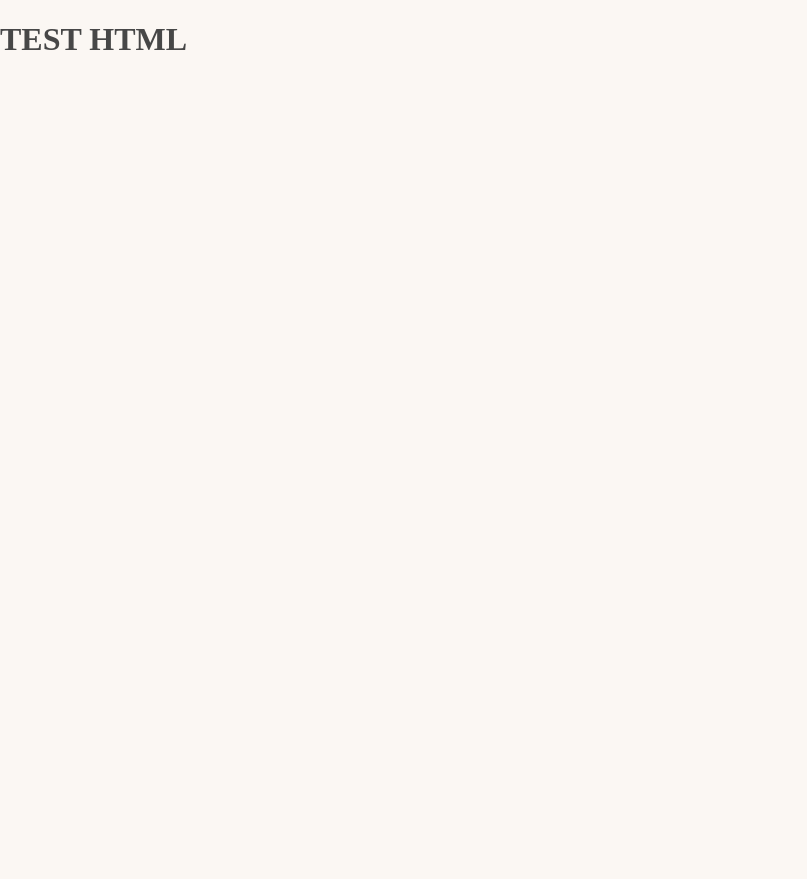
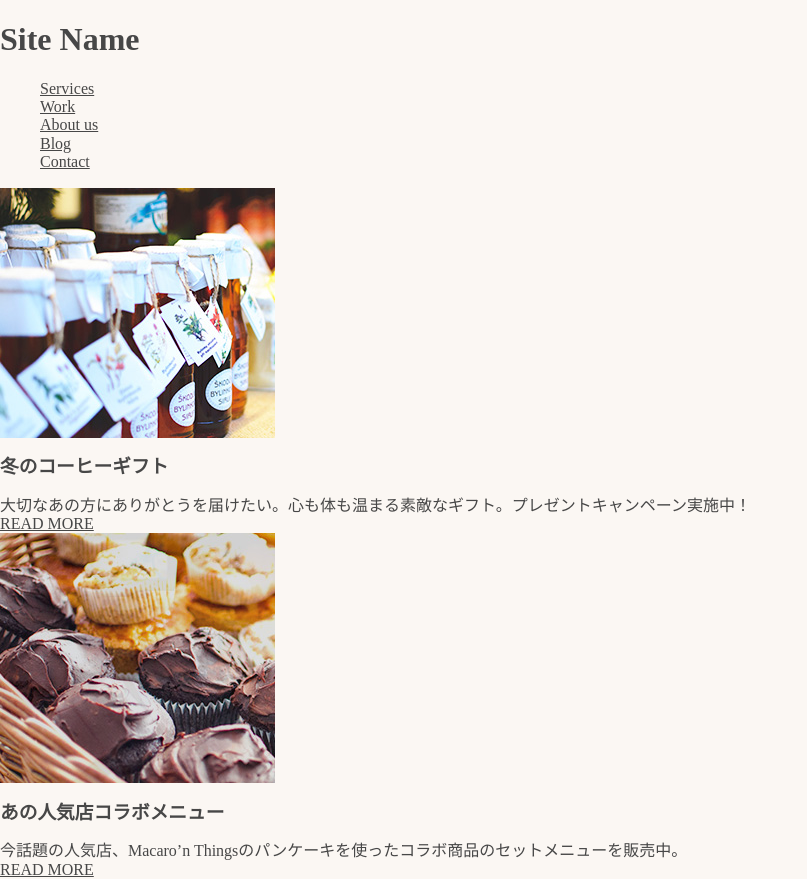
Before and after one commit to retas-seven/sass_practice, a website: page index.html in a window 1280 px wide. Shown: the whole page, without its empty margins (0-807 px from the left). Before the commit the page ends 800 px from the top, so only its background shows below. Drawn offline with Linux system fonts and the light colour scheme.

Commit message:
ヘッダ、画像付き記事のHTMLを作成

```diff
--- a/index.html
+++ b/index.html
@@ -6,10 +6,53 @@
     <title>TEST HTML</title>
     <link rel="stylesheet" href="./resources/css/main.css">
 </head>
-<body>
-	<div>
-	    <h1>TEST HTML</h1>
-	</div>
+    <body>
+        <div id="wrapper">
+            <!-- ヘッダ -->
+            <header class="Header">
+                <div class="Header__head">
+                    <h1>Site Name</h1>
+                </div>
+                <nav class="Header__body">
+                    <ul class="Menu">
+                        <li><a class="Menu__item" href="#">Services</a></li>
+                        <li><a class="Menu__item" href="#">Work</a></li>
+                        <li><a class="Menu__item" href="#">About us</a></li>
+                        <li><a class="Menu__item" href="#">Blog</a></li>
+                        <li><a class="Menu__item" href="#">Contact</a></li>
+                    </ul>
+                </nav>
+            </header>
 
-</body>
+            <!-- エントリー -->
+            <section>
+                <!-- 左側 -->
+                <div class="EntryPanel">
+                    <div class="EntryPanel__sub">
+                        <img class="EntryPanel__thumb" src="./resources/images/top/entry1.jpg" alt="">
+                    </div>
+                    <div class="EntryPanel__main">
+                        <h3 class="EntryPanel__head">冬のコーヒーギフト</h3>
+                        <div class="EntryPanel__body">
+                            大切なあの方にありがとうを届けたい。心も体も温まる素敵なギフト。プレゼントキャンペーン実施中！
+                        </div>
+                        <div class="EntryPanel__foot"><a href="" class="button">READ MORE</a></div>
+                    </div>
+                </div>
+                <!-- 右側 -->
+                <div class="EntryPanel">
+                    <div class="EntryPanel__sub">
+                        <img class="EntryPanel__thumb" src="./resources/images/top/entry2.jpg" alt="">
+                    </div>
+                    <div class="EntryPanel__main">
+                        <h3 class="EntryPanel__head">あの人気店コラボメニュー</h3>
+                        <div class="EntryPanel__body">
+                            今話題の人気店、Macaro’n Thingsのパンケーキを使ったコラボ商品のセットメニューを販売中。
+                        </div>
+                        <div class="EntryPanel__foot"><a href="" class="button">READ MORE</a></div>
+                    </div>
+                </div>
+            </section>
+        </div>
+    </body>
 </html>
```
Also changed, not shown: resources/images/top/entry1.jpg (added), resources/images/top/entry2.jpg (added).
